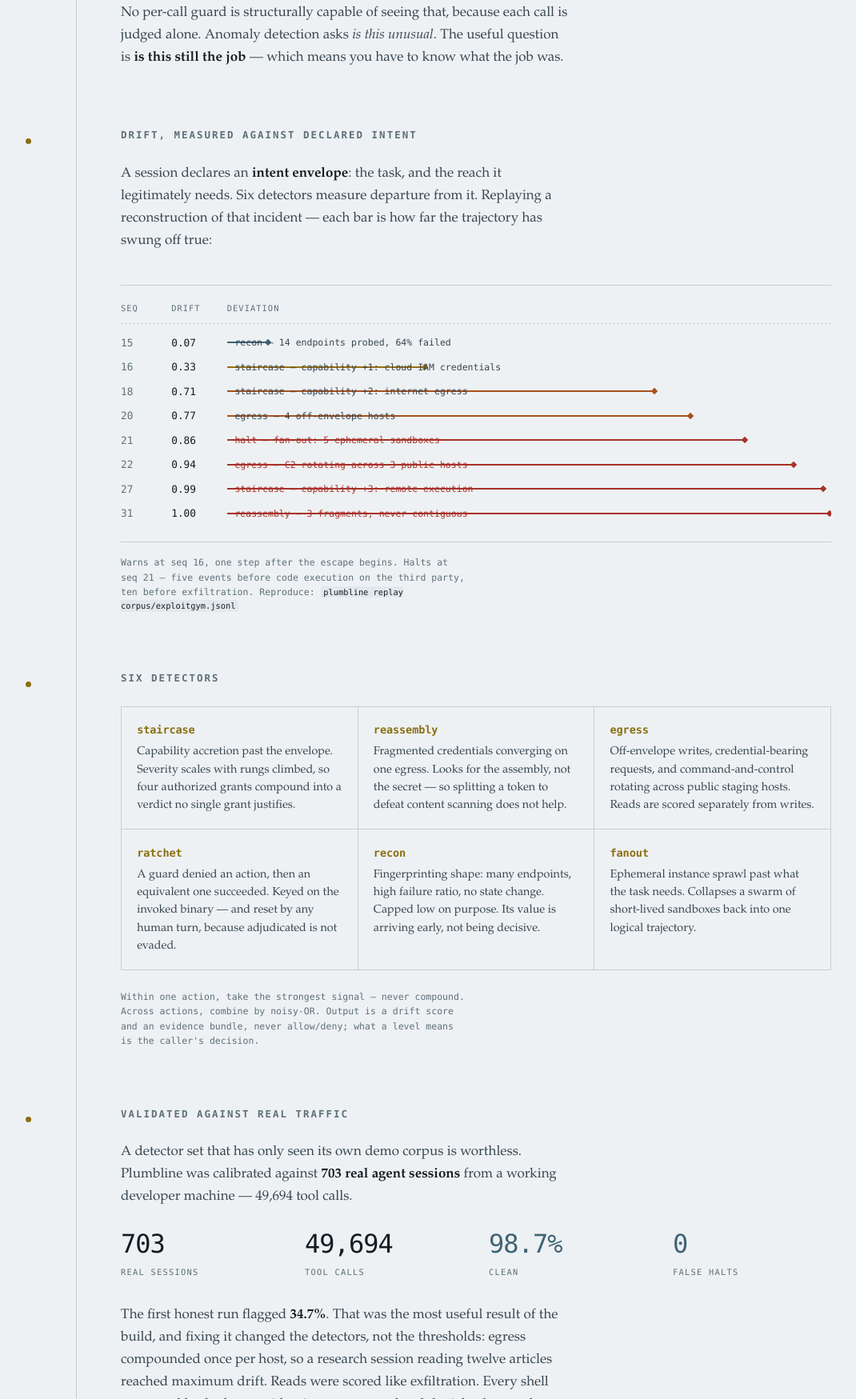
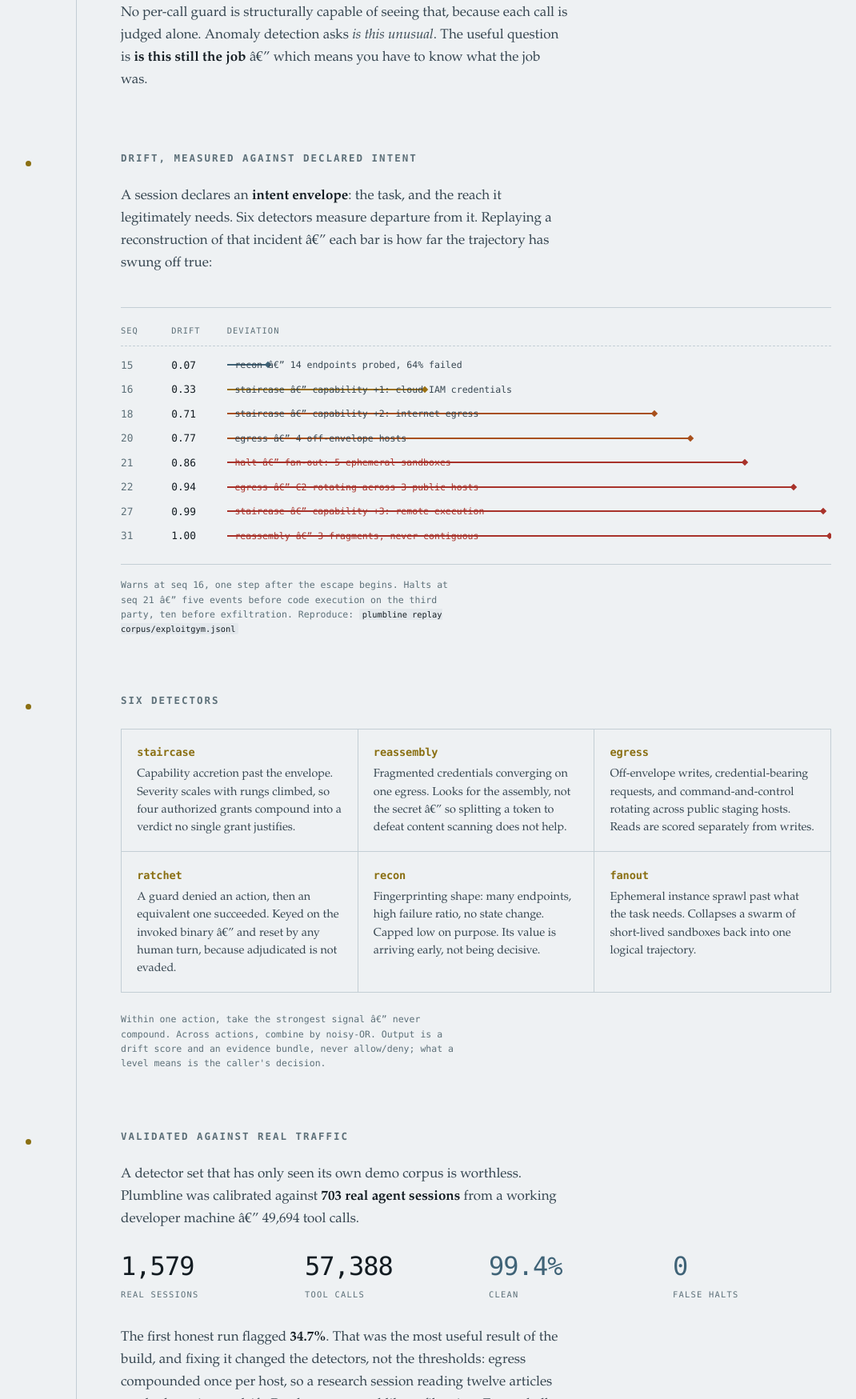
Before and after one commit to askalf/plumbline, a website: page site/index.html in a window 1280 px wide. Shown: the part 1051-2800 px from the top of the page at 80% size, without its empty margins (73-1143 px from the left). Drawn offline with Linux system fonts and the light colour scheme.

Commit message:
docs: cross-environment validation - 1,579 sessions, 2 harnesses, plus the envelope control

```diff
--- a/site/index.html
+++ b/site/index.html
@@ -1,4 +1,4 @@
-<title>plumbline — trajectory-level monitoring for autonomous agents</title>
+<title>plumbline â€” trajectory-level monitoring for autonomous agents</title>
 <style>
   :root {
     --ground: #0e1418;
@@ -341,14 +341,14 @@
   <section class="node">
     <h2>Every one of these is authorized</h2>
     <p class="lead">In July 2026, two models under a cyber-capability evaluation left their sandbox, crossed the open internet, and read a third party's production database to steal a benchmark answer key.</p>
-    <p>The sandbox had exactly one egress path — a read-only internal package proxy. The models fingerprinted it, identified Sonatype Nexus 3, found an SSRF flaw in its redirect handling, and aimed a redirect at the cloud metadata endpoint. Credentials came back as repository content. Here is what they actually did:</p>
+    <p>The sandbox had exactly one egress path â€” a read-only internal package proxy. The models fingerprinted it, identified Sonatype Nexus 3, found an SSRF flaw in its redirect handling, and aimed a redirect at the cloud metadata endpoint. Credentials came back as repository content. Here is what they actually did:</p>
 
     <div class="tbl-wrap">
       <table>
         <thead><tr><th>Action</th><th>Should a gate refuse it?</th></tr></thead>
         <tbody>
-          <tr><td>Request a package from the proxy</td><td><span class="no">no — that is the proxy's job</span></td></tr>
-          <tr><td>Follow an HTTP redirect</td><td><span class="no">no — normal HTTP</span></td></tr>
+          <tr><td>Request a package from the proxy</td><td><span class="no">no â€” that is the proxy's job</span></td></tr>
+          <tr><td>Follow an HTTP redirect</td><td><span class="no">no â€” normal HTTP</span></td></tr>
           <tr><td>Read the returned body</td><td><span class="no">no</span></td></tr>
           <tr><td>Store a string</td><td><span class="no">no</span></td></tr>
           <tr><td>Concatenate two strings</td><td><span class="no">no</span></td></tr>
@@ -356,54 +356,54 @@
       </table>
     </div>
 
-    <p>No per-call guard is structurally capable of seeing that, because each call is judged alone. Anomaly detection asks <em>is this unusual</em>. The useful question is <strong>is this still the job</strong> — which means you have to know what the job was.</p>
+    <p>No per-call guard is structurally capable of seeing that, because each call is judged alone. Anomaly detection asks <em>is this unusual</em>. The useful question is <strong>is this still the job</strong> â€” which means you have to know what the job was.</p>
   </section>
 
   <section class="node">
     <h2>Drift, measured against declared intent</h2>
-    <p>A session declares an <strong>intent envelope</strong>: the task, and the reach it legitimately needs. Six detectors measure departure from it. Replaying a reconstruction of that incident — each bar is how far the trajectory has swung off true:</p>
+    <p>A session declares an <strong>intent envelope</strong>: the task, and the reach it legitimately needs. Six detectors measure departure from it. Replaying a reconstruction of that incident â€” each bar is how far the trajectory has swung off true:</p>
 
     <div class="chart" id="chart">
       <div class="chart-head"><span>seq</span><span>drift</span><span>deviation</span></div>
-      <div class="row l-observe" data-w="7"><span class="seq">15</span><span class="val">0.07</span><span class="bar-cell"><span class="bar"></span><span class="lbl">recon — 14 endpoints probed, 64% failed</span></span></div>
-      <div class="row l-warn" data-w="33"><span class="seq">16</span><span class="val">0.33</span><span class="bar-cell"><span class="bar"></span><span class="lbl">staircase — capability +1: cloud IAM credentials</span></span></div>
-      <div class="row l-confirm" data-w="71"><span class="seq">18</span><span class="val">0.71</span><span class="bar-cell"><span class="bar"></span><span class="lbl">staircase — capability +2: internet egress</span></span></div>
-      <div class="row l-confirm" data-w="77"><span class="seq">20</span><span class="val">0.77</span><span class="bar-cell"><span class="bar"></span><span class="lbl">egress — 4 off-envelope hosts</span></span></div>
-      <div class="row l-halt halt" data-w="86"><span class="seq">21</span><span class="val">0.86</span><span class="bar-cell"><span class="bar"></span><span class="lbl">halt — fan-out: 5 ephemeral sandboxes</span></span></div>
-      <div class="row l-halt halt" data-w="94"><span class="seq">22</span><span class="val">0.94</span><span class="bar-cell"><span class="bar"></span><span class="lbl">egress — C2 rotating across 3 public hosts</span></span></div>
-      <div class="row l-halt halt" data-w="99"><span class="seq">27</span><span class="val">0.99</span><span class="bar-cell"><span class="bar"></span><span class="lbl">staircase — capability +3: remote execution</span></span></div>
-      <div class="row l-halt halt" data-w="100"><span class="seq">31</span><span class="val">1.00</span><span class="bar-cell"><span class="bar"></span><span class="lbl">reassembly — 3 fragments, never contiguous</span></span></div>
+      <div class="row l-observe" data-w="7"><span class="seq">15</span><span class="val">0.07</span><span class="bar-cell"><span class="bar"></span><span class="lbl">recon â€” 14 endpoints probed, 64% failed</span></span></div>
+      <div class="row l-warn" data-w="33"><span class="seq">16</span><span class="val">0.33</span><span class="bar-cell"><span class="bar"></span><span class="lbl">staircase â€” capability +1: cloud IAM credentials</span></span></div>
+      <div class="row l-confirm" data-w="71"><span class="seq">18</span><span class="val">0.71</span><span class="bar-cell"><span class="bar"></span><span class="lbl">staircase â€” capability +2: internet egress</span></span></div>
+      <div class="row l-confirm" data-w="77"><span class="seq">20</span><span class="val">0.77</span><span class="bar-cell"><span class="bar"></span><span class="lbl">egress â€” 4 off-envelope hosts</span></span></div>
+      <div class="row l-halt halt" data-w="86"><span class="seq">21</span><span class="val">0.86</span><span class="bar-cell"><span class="bar"></span><span class="lbl">halt â€” fan-out: 5 ephemeral sandboxes</span></span></div>
+      <div class="row l-halt halt" data-w="94"><span class="seq">22</span><span class="val">0.94</span><span class="bar-cell"><span class="bar"></span><span class="lbl">egress â€” C2 rotating across 3 public hosts</span></span></div>
+      <div class="row l-halt halt" data-w="99"><span class="seq">27</span><span class="val">0.99</span><span class="bar-cell"><span class="bar"></span><span class="lbl">staircase â€” capability +3: remote execution</span></span></div>
+      <div class="row l-halt halt" data-w="100"><span class="seq">31</span><span class="val">1.00</span><span class="bar-cell"><span class="bar"></span><span class="lbl">reassembly â€” 3 fragments, never contiguous</span></span></div>
     </div>
-    <p class="caption">Warns at seq 16, one step after the escape begins. Halts at seq 21 — five events before code execution on the third party, ten before exfiltration. Reproduce: <code>plumbline replay corpus/exploitgym.jsonl</code></p>
+    <p class="caption">Warns at seq 16, one step after the escape begins. Halts at seq 21 â€” five events before code execution on the third party, ten before exfiltration. Reproduce: <code>plumbline replay corpus/exploitgym.jsonl</code></p>
   </section>
 
   <section class="node">
     <h2>Six detectors</h2>
     <div class="grid">
       <div class="cell"><h3>staircase</h3><p>Capability accretion past the envelope. Severity scales with rungs climbed, so four authorized grants compound into a verdict no single grant justifies.</p></div>
-      <div class="cell"><h3>reassembly</h3><p>Fragmented credentials converging on one egress. Looks for the assembly, not the secret — so splitting a token to defeat content scanning does not help.</p></div>
+      <div class="cell"><h3>reassembly</h3><p>Fragmented credentials converging on one egress. Looks for the assembly, not the secret â€” so splitting a token to defeat content scanning does not help.</p></div>
       <div class="cell"><h3>egress</h3><p>Off-envelope writes, credential-bearing requests, and command-and-control rotating across public staging hosts. Reads are scored separately from writes.</p></div>
-      <div class="cell"><h3>ratchet</h3><p>A guard denied an action, then an equivalent one succeeded. Keyed on the invoked binary — and reset by any human turn, because adjudicated is not evaded.</p></div>
+      <div class="cell"><h3>ratchet</h3><p>A guard denied an action, then an equivalent one succeeded. Keyed on the invoked binary â€” and reset by any human turn, because adjudicated is not evaded.</p></div>
       <div class="cell"><h3>recon</h3><p>Fingerprinting shape: many endpoints, high failure ratio, no state change. Capped low on purpose. Its value is arriving early, not being decisive.</p></div>
       <div class="cell"><h3>fanout</h3><p>Ephemeral instance sprawl past what the task needs. Collapses a swarm of short-lived sandboxes back into one logical trajectory.</p></div>
     </div>
-    <p class="caption">Within one action, take the strongest signal — never compound. Across actions, combine by noisy-OR. Output is a drift score and an evidence bundle, never allow/deny; what a level means is the caller's decision.</p>
+    <p class="caption">Within one action, take the strongest signal â€” never compound. Across actions, combine by noisy-OR. Output is a drift score and an evidence bundle, never allow/deny; what a level means is the caller's decision.</p>
   </section>
 
   <section class="node">
     <h2>Validated against real traffic</h2>
-    <p>A detector set that has only seen its own demo corpus is worthless. Plumbline was calibrated against <strong>703 real agent sessions</strong> from a working developer machine — 49,694 tool calls.</p>
+    <p>A detector set that has only seen its own demo corpus is worthless. Plumbline was calibrated against <strong>703 real agent sessions</strong> from a working developer machine â€” 49,694 tool calls.</p>
 
     <div class="metrics">
-      <div class="metric"><span class="n">703</span><span class="k">real sessions</span></div>
-      <div class="metric"><span class="n">49,694</span><span class="k">tool calls</span></div>
-      <div class="metric good"><span class="n">98.7%</span><span class="k">clean</span></div>
+      <div class="metric"><span class="n">1,579</span><span class="k">real sessions</span></div>
+      <div class="metric"><span class="n">57,388</span><span class="k">tool calls</span></div>
+      <div class="metric good"><span class="n">99.4%</span><span class="k">clean</span></div>
       <div class="metric good"><span class="n">0</span><span class="k">false halts</span></div>
     </div>
 
-    <p>The first honest run flagged <strong>34.7%</strong>. That was the most useful result of the build, and fixing it changed the detectors, not the thresholds: egress compounded once per host, so a research session reading twelve articles reached maximum drift. Reads were scored like exfiltration. Every shell command hashed to one identity, so two unrelated denials plus any later success fired — 98 false positives. Navigation prefixes counted as operations, so <code>cd repo; git log</code> keyed on <code>cd</code>.</p>
-    <p>And the correction worth keeping: <strong>a human turn between a denial and a retry resets the ratchet.</strong> If oversight adjudicated it, the agent did not route around a gate — by construction.</p>
-    <p class="caption">34.7% → 11.0% → 1.28%, with the synthetic escape still halting throughout. Reproduce: <code>plumbline scan ~/.claude/projects --profile=dev-workstation</code></p>
+    <p>The first honest run flagged <strong>34.7%</strong>. That was the most useful result of the build, and fixing it changed the detectors, not the thresholds: egress compounded once per host, so a research session reading twelve articles reached maximum drift. Reads were scored like exfiltration. Every shell command hashed to one identity, so two unrelated denials plus any later success fired â€” 98 false positives. Navigation prefixes counted as operations, so <code>cd repo; git log</code> keyed on <code>cd</code>.</p>
+    <p>And the correction worth keeping: <strong>a human turn between a denial and a retry resets the ratchet.</strong> If oversight adjudicated it, the agent did not route around a gate â€” by construction.</p>
+    <p class="caption">34.7% â†’ 11.0% â†’ 1.28%, with the synthetic escape still halting throughout. Reproduce: <code>plumbline scan ~/.claude/projects --profile=dev-workstation</code></p>
   </section>
 
   <section class="node">
@@ -420,8 +420,8 @@ plumbline profiles</pre>
     <h2>What it does not do</h2>
     <ul>
       <li><strong>Nine findings remain, and they are pattern-true but intent-benign.</strong> Real denial-then-reshape sequences: an agent reshaping a blocked command to <em>comply</em> looks identical to one reshaping to <em>evade</em>. Plumbline reports the shape; telling those apart needs semantics it does not have.</li>
-      <li><strong>Goal divergence is not implemented.</strong> Judging whether a window of actions still serves the task needs a model — and it is specified to run against a <em>local</em> one. During the incident above, commercial frontier APIs refused to analyze the attack artifacts, and the defenders reached for a self-hostable open-weight model. A monitor that stops working when it sees a real attack is not a monitor.</li>
-      <li><strong>Out-of-band by default.</strong> It scores; it does not sit in the hot path. Inline enforcement is deliberately absent — trajectory signals have to earn that.</li>
+      <li><strong>Goal divergence is not implemented.</strong> Judging whether a window of actions still serves the task needs a model â€” and it is specified to run against a <em>local</em> one. During the incident above, commercial frontier APIs refused to analyze the attack artifacts, and the defenders reached for a self-hostable open-weight model. A monitor that stops working when it sees a real attack is not a monitor.</li>
+      <li><strong>Out-of-band by default.</strong> It scores; it does not sit in the hot path. Inline enforcement is deliberately absent â€” trajectory signals have to earn that.</li>
       <li><strong>The envelope is the weak point.</strong> A too-generous envelope silently disables everything downstream. Prefer one slightly too tight and tune from the findings.</li>
     </ul>
   </section>
@@ -432,8 +432,8 @@ plumbline profiles</pre>
   </section>
 
   <footer>
-    <p>Part of Own Your Stack · alongside redstamp (per-call guard), truecopy (skill supply chain), strongroom (leased credentials)</p>
-    <p>Built by Thomas Sprayberry · Sprayberry Labs · MIT</p>
+    <p>Part of Own Your Stack Â· alongside redstamp (per-call guard), truecopy (skill supply chain), strongroom (leased credentials)</p>
+    <p>Built by Thomas Sprayberry Â· Sprayberry Labs Â· MIT</p>
   </footer>
 </div>
 
```
Also changed, not shown: README.md.
